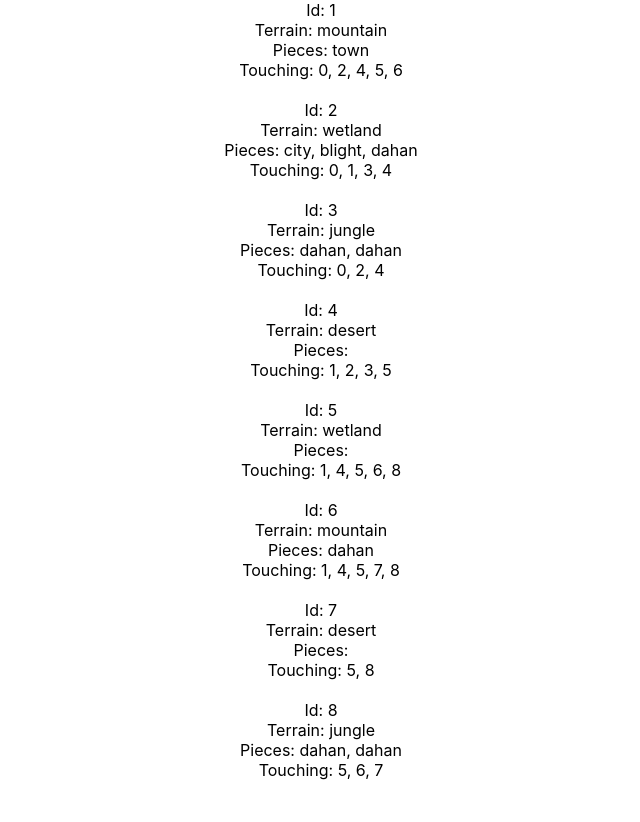
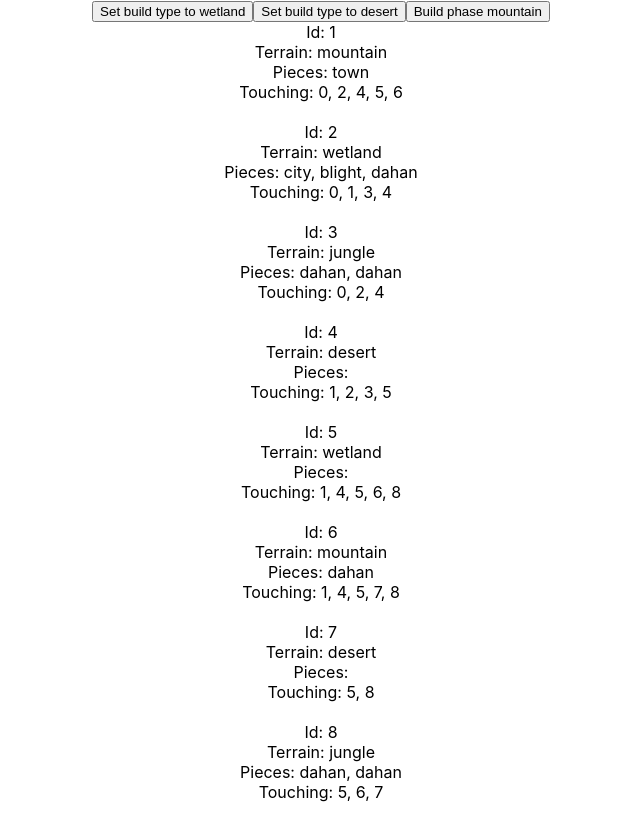
Before and after one commit to InkblotBear/spirit-island, a React (Create React App) app: page / in a window 1280 px wide. Shown: the whole page, without its empty margins (319-959 px from the left). Before the commit the page ends 800 px from the top, so only its background shows below. Built offline with nearby package versions, Linux system fonts and the light colour scheme.

Commit message:
Basic state management
Build function no longer bugged?

```diff
--- a/src/App.tsx
+++ b/src/App.tsx
@@ -1,19 +1,33 @@
-import React from 'react';
+import React, { useState } from 'react';
 import logo from './logo.svg';
 import './App.css';
 
-import {phases, boardA, TerrainTypes, Tile} from './board';
+import {phases, createBoardA, TerrainTypes, Tile} from './board';
 
 function App() {
-  console.log('before');
-  console.log(boardA);
-  // phases.invader.invaderActions.build(boardA, [TerrainTypes.MOUNTAIN]);
-  console.log('after');
-  console.log(boardA);
+  const [board, setBoard] = useState(createBoardA());
+  const [buildType, setBuildType] = useState(TerrainTypes.MOUNTAIN);
 
   return (
     <div className="App">
-      {Object.values(boardA).map((tile: Tile) => {
+      <button onClick={() => {
+        setBuildType(TerrainTypes.WETLAND);
+      }}>
+        Set build type to {TerrainTypes.WETLAND}
+      </button>
+      <button onClick={() => {
+        setBuildType(TerrainTypes.DESERT);
+      }}>
+        Set build type to {TerrainTypes.DESERT}
+      </button>
+      <button onClick={() => {
+        phases.invader.invaderActions.build(board, [buildType]);
+        setBoard({...board});
+      }}>
+        Build phase {buildType}
+      </button>
+
+      {Object.values(board).map((tile: Tile) => {
         return <div>
           <div>Id: {tile.id}</div>
           <div>Terrain: {tile.terrain}</div>
--- a/src/board.ts
+++ b/src/board.ts
@@ -25,7 +25,7 @@ export interface Board {
     [n: number]: Tile,
 }
 
-export const boardA: Board = {
+export const createBoardA: () => Board = () => ({
     1: {
         id: 1,
         terrain: TerrainTypes.MOUNTAIN,
@@ -107,7 +107,7 @@ export const boardA: Board = {
             5, 6, 7
         ],
     }
-}
+})
 
 const isCoastal = (board: Board, id: number) => {
     const piece = board[id];
```
